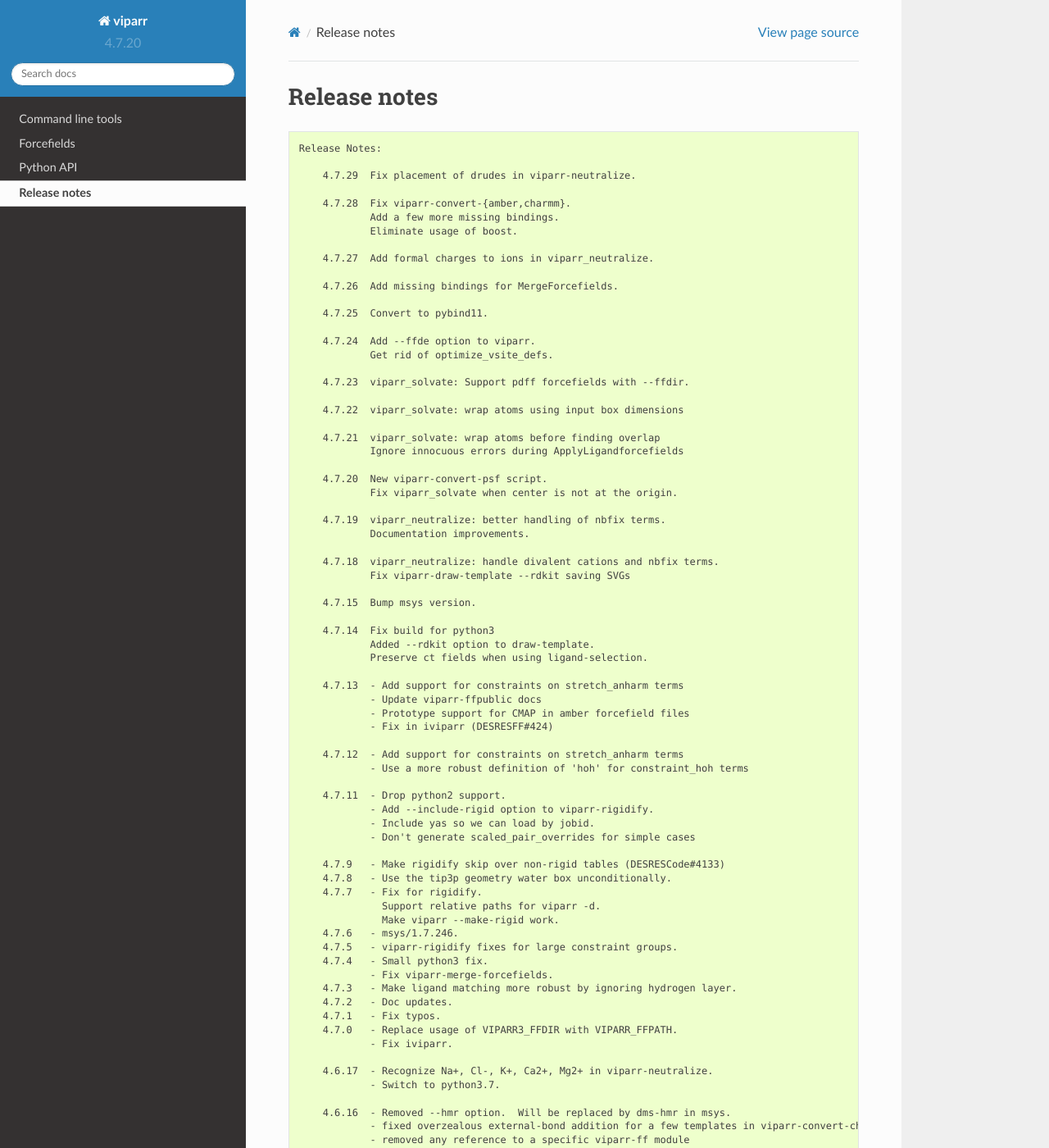
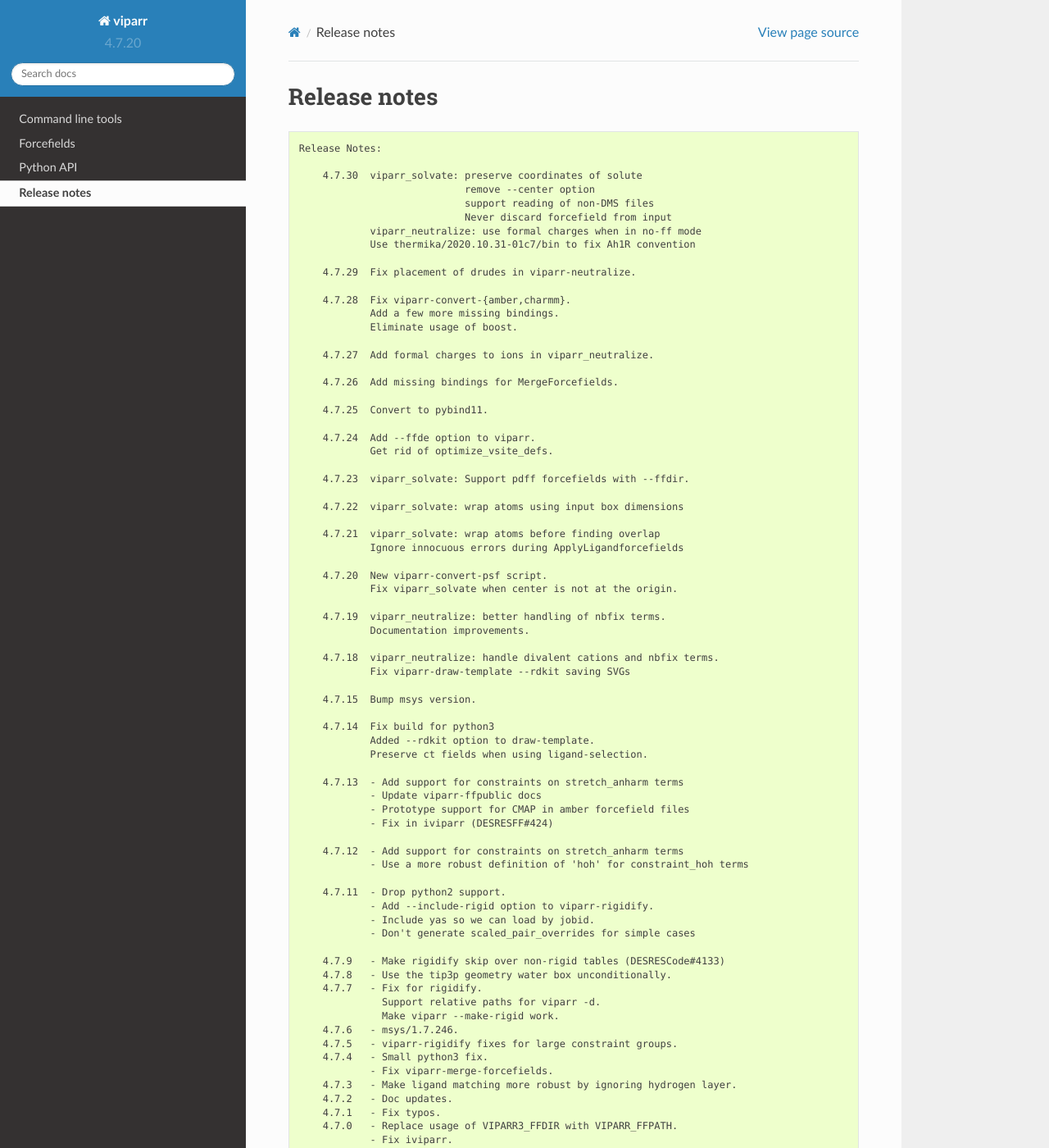
Before and after one commit to DEShawResearch/viparr, a Sphinx documentation site: the page built from doc/source/release_notes.rst, in a window 1280 px wide and 1400 px high. Shown: the whole window at 82% size. Built offline with Sphinx 7.4.7 and the Read the Docs theme 2.0.0, drawn with Linux system fonts in a browser that asks for light colours; the version number is read from the project's files by our own code; some of the changed text lies outside the part shown.

Commit message:
Release notes.

```diff
--- a/doc/source/release_notes.txt
+++ b/doc/source/release_notes.txt
@@ -1,4 +1,11 @@
 Release Notes:
+
+    4.7.30  viparr_solvate: preserve coordinates of solute
+                            remove --center option
+                            support reading of non-DMS files
+                            Never discard forcefield from input
+            viparr_neutralize: use formal charges when in no-ff mode
+            Use thermika/2020.10.31-01c7/bin to fix Ah1R convention
 
     4.7.29  Fix placement of drudes in viparr-neutralize.
 
--- a/modules.txt
+++ b/modules.txt
@@ -1,4 +1,4 @@
 desres-python/3.7.7-04c7/bin
 msys/1.7.312c7/lib-python37
 yas/0.159c7/lib-python37
-thermika/2020.10.15-01c7/bin
+thermika/2020.10.31-01c7/bin
--- a/src/version.py
+++ b/src/version.py
@@ -1,6 +1,6 @@
 #!/usr/bin/env python3
 
-version = "4.7.29"
+version = "4.7.30"
 
 if __name__ == '__main__':
     print(version)
```
